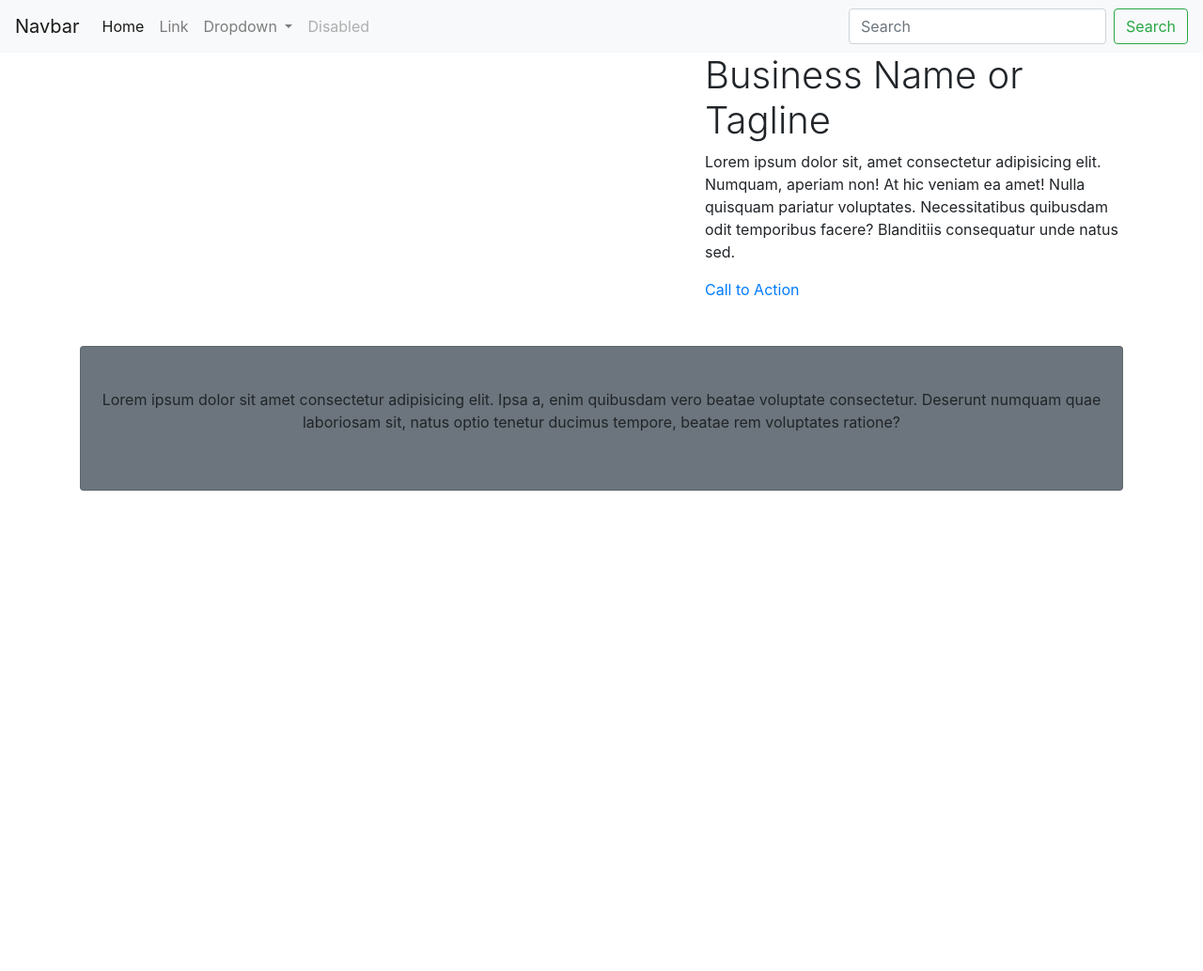
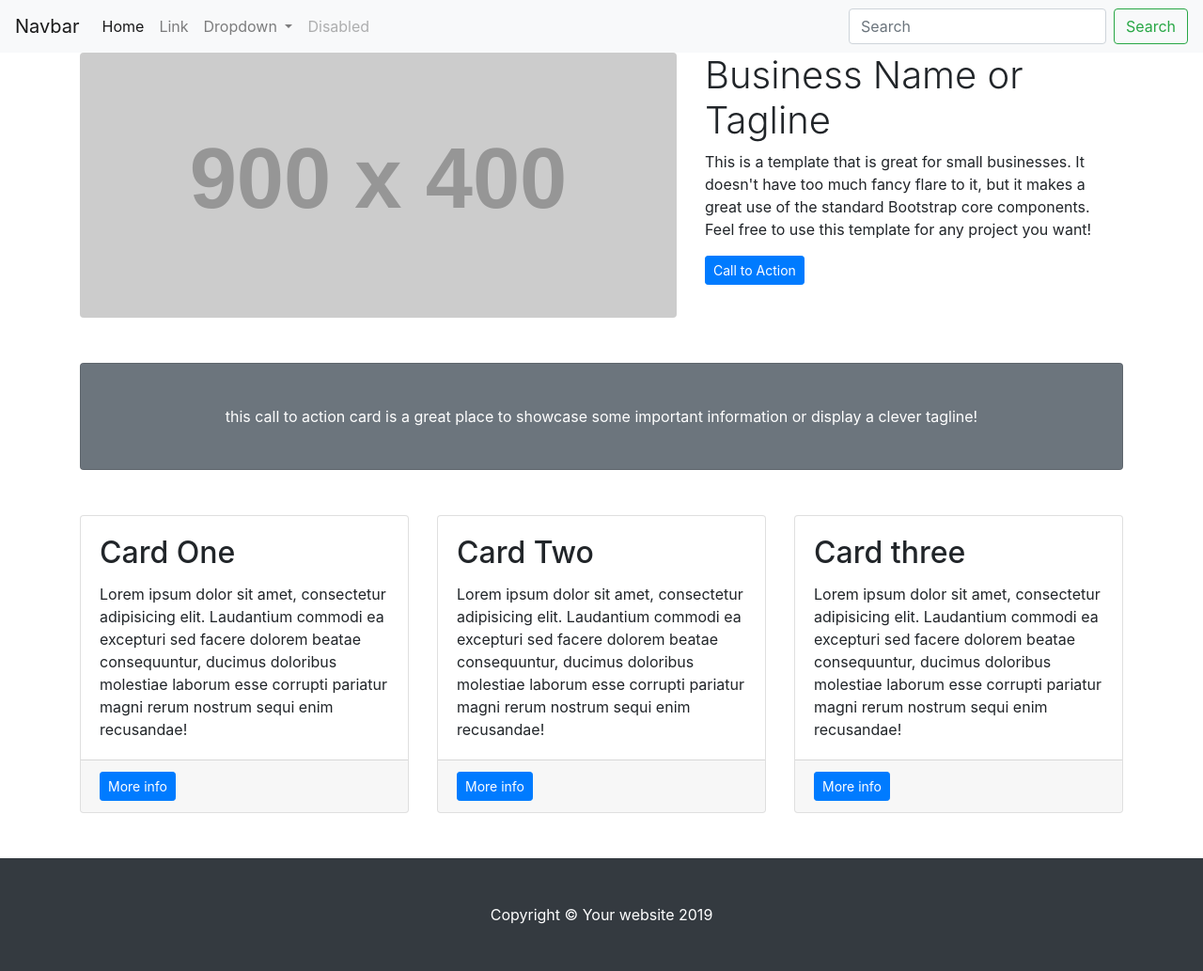
Before and after one commit to dered-dev/pair-programming, a plain HTML site: page index.html in a window 1280 px wide. Shown: the whole page at 94% size. Before the commit the page ends 800 px from the top, so only its background shows below. Drawn offline with nearby package versions, Linux system fonts and the light colour scheme; placeholder pictures from the web are drawn by us.

Commit message:
ADD template structure

```diff
--- a/index.html
+++ b/index.html
@@ -3,7 +3,7 @@
 <head>
   <meta charset="UTF-8">
   <meta name="viewport" content="width=device-width, initial-scale=1.0">
-  <title>Pair programming</title>
+  <title>Start bootstrap</title>
   <!-- css files -->
   <link rel="stylesheet" href="https://stackpath.bootstrapcdn.com/bootstrap/4.4.1/css/bootstrap.min.css" integrity="sha384-Vkoo8x4CGsO3+Hhxv8T/Q5PaXtkKtu6ug5TOeNV6gBiFeWPGFN9MuhOf23Q9Ifjh" crossorigin="anonymous">
   <link rel="stylesheet" href="/assets/css/styles.css">
@@ -49,23 +49,65 @@
   <div class="container">
     <div class="row">
       <div class="col-lg-7">
-        <img src="" alt="" class="img-fluid rounded mb-4 mb-lg-0">
+        <img src="http://placehold.it/900x400" alt="" class="img-fluid rounded mb-4 mb-lg-0">
       </div>
       <div class="col-lg-5">
         <h1 class="font-weight-light">Business Name or Tagline</h1>
-        <p>Lorem ipsum dolor sit, amet consectetur adipisicing elit. Numquam, aperiam non! At hic veniam ea amet! Nulla quisquam pariatur voluptates. Necessitatibus quibusdam odit temporibus facere? Blanditiis consequatur unde natus sed.</p>
-        <a href="#">Call to Action</a>
+        <p>This is a template that is great for small businesses. It doesn't have too much fancy flare to it, but it makes a great use of the standard Bootstrap core components. Feel free to use this template for any project you want!</p>
+        <a href="#" class="btn btn-primary btn-sm">Call to Action</a>
       </div>
     </div>
     <div class="card text-withe bg-secondary my-5 py-4 text-center">
       <div class="card-body">
-        <p>Lorem ipsum dolor sit amet consectetur adipisicing elit. Ipsa a, enim quibusdam vero beatae voluptate consectetur. Deserunt numquam quae laboriosam sit, natus optio tenetur ducimus tempore, beatae rem voluptates ratione?
+        <p class="text-white m-0">this call to action card is a great place to showcase some important information or display a clever tagline!</p>
+      </div>
+    </div>
 
-        </p>
+    <!-- content row -->
+    <div class="row">
+      <div class="col-md-4 mb-5">
+        <div class="card h-100">
+          <div class="card-body">
+            <h2 class="card-title">Card One</h2>
+            <p class="card-text">Lorem ipsum dolor sit amet, consectetur adipisicing elit. Laudantium commodi ea excepturi sed facere dolorem beatae consequuntur, ducimus doloribus molestiae laborum esse corrupti pariatur magni rerum nostrum sequi enim recusandae!</p>
+          </div>
+          <div class="card-footer">
+            <a href="#" class="btn btn-primary btn-sm">More info</a>
+          </div>
+        </div>
+      </div>
+      <div class="col-md-4 mb-5">
+        <div class="card h-100">
+          <div class="card-body">
+            <h2 class="card-title">Card Two</h2>
+            <p class="card-text">Lorem ipsum dolor sit amet, consectetur adipisicing elit. Laudantium commodi ea excepturi sed facere dolorem beatae consequuntur, ducimus doloribus molestiae laborum esse corrupti pariatur magni rerum nostrum sequi enim recusandae!</p>
+          </div>
+          <div class="card-footer">
+            <a href="#" class="btn btn-primary btn-sm">More info</a>
+          </div>
+        </div>
+      </div>
+      <div class="col-md-4 mb-5">
+        <div class="card h-100">
+          <div class="card-body">
+            <h2 class="card-title">Card three</h2>
+            <p class="card-text">Lorem ipsum dolor sit amet, consectetur adipisicing elit. Laudantium commodi ea excepturi sed facere dolorem beatae consequuntur, ducimus doloribus molestiae laborum esse corrupti pariatur magni rerum nostrum sequi enim recusandae!</p>
+          </div>
+          <div class="card-footer">
+            <a href="#" class="btn btn-primary btn-sm">More info</a>
+          </div>
+        </div>
       </div>
     </div>
 
   </div>
+  <footer class="py-5 bg-dark">
+    <div class="container">
+      <p class="m-0 text-center text-white">Copyright &copy; Your website 2019</p>
+    </div>
+  </footer>
+
+
 
 
   <!-- js files -->
```
